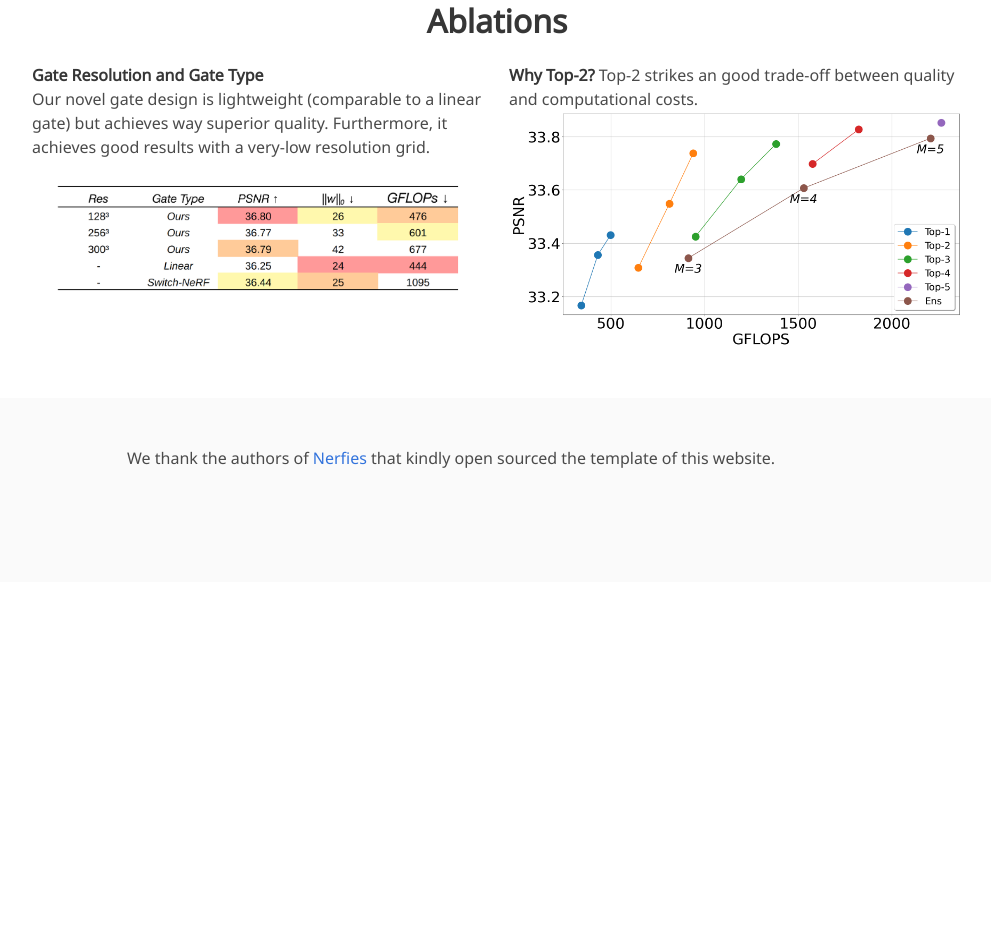
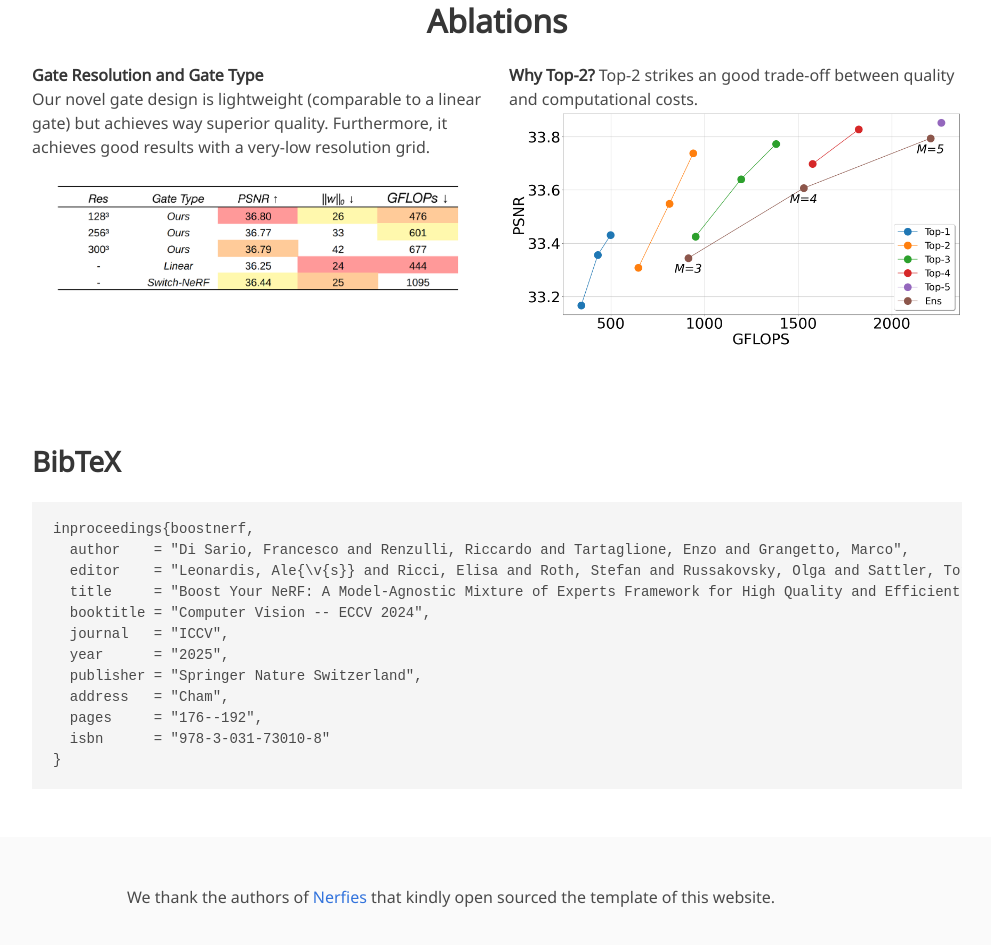
Before and after one commit to EIDOSLAB/boost-your-nerf, a plain HTML site: page docs/index.html in a window 1280 px wide. Shown: the part 5876-6821 px from the top of the page, without its empty margins (143-1134 px from the left). Before the commit the page ends 6458 px from the top, so only its background shows below. Drawn offline with nearby package versions, Linux system fonts and the light colour scheme; some icons are missing; a web font is replaced by a local one.

Commit message:
Added bib

```diff
--- a/docs/index.html
+++ b/docs/index.html
@@ -380,17 +380,23 @@
 </div>
 </section>
 
-<!-- <section class="section" id="BibTeX">
+<section class="section" id="BibTeX">
   <div class="container is-max-desktop content">
     <h2 class="title">BibTeX</h2>
-    <pre><code>@article{park2021nerfies,
-  author    = {Park, Keunhong and Sinha, Utkarsh and Barron, Jonathan T. and Bouaziz, Sofien and Goldman, Dan B and Seitz, Steven M. and Martin-Brualla, Ricardo},
-  title     = {Nerfies: Deformable Neural Radiance Fields},
-  journal   = {ICCV},
-  year      = {2021},
+    <pre><code>inproceedings{boostnerf,
+  author    = "Di Sario, Francesco and Renzulli, Riccardo and Tartaglione, Enzo and Grangetto, Marco",
+  editor    = "Leonardis, Ale{\v{s}} and Ricci, Elisa and Roth, Stefan and Russakovsky, Olga and Sattler, Torsten and Varol, G{\"u}l",
+  title     = "Boost Your NeRF: A Model-Agnostic Mixture of Experts Framework for High Quality and Efficient Rendering",
+  booktitle = "Computer Vision -- ECCV 2024",
+  journal   = "ICCV",
+  year      = "2025",
+  publisher = "Springer Nature Switzerland",
+  address   = "Cham",
+  pages     = "176--192",
+  isbn      = "978-3-031-73010-8"
 }</code></pre>
   </div>
-</section> -->
+</section>
 
 
 
```
